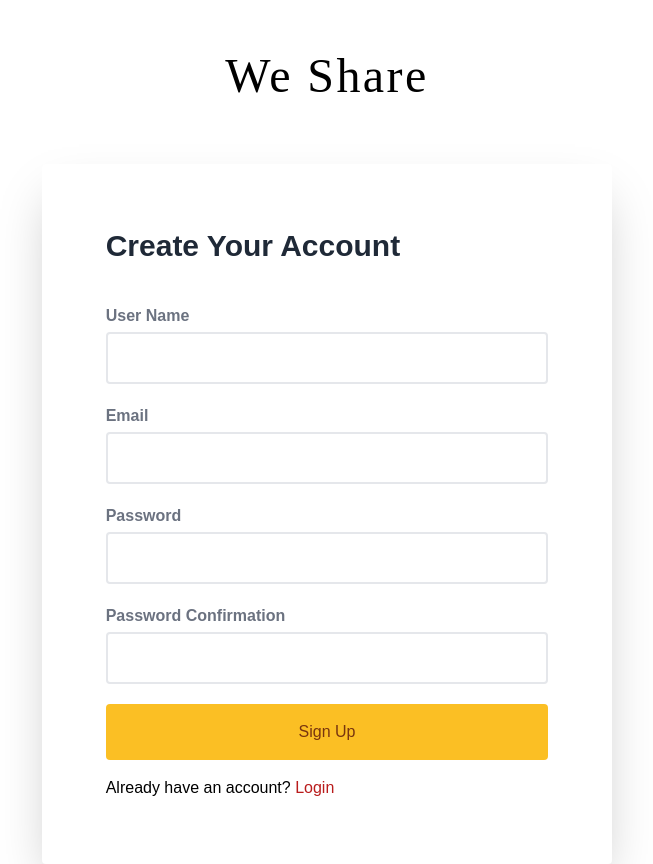
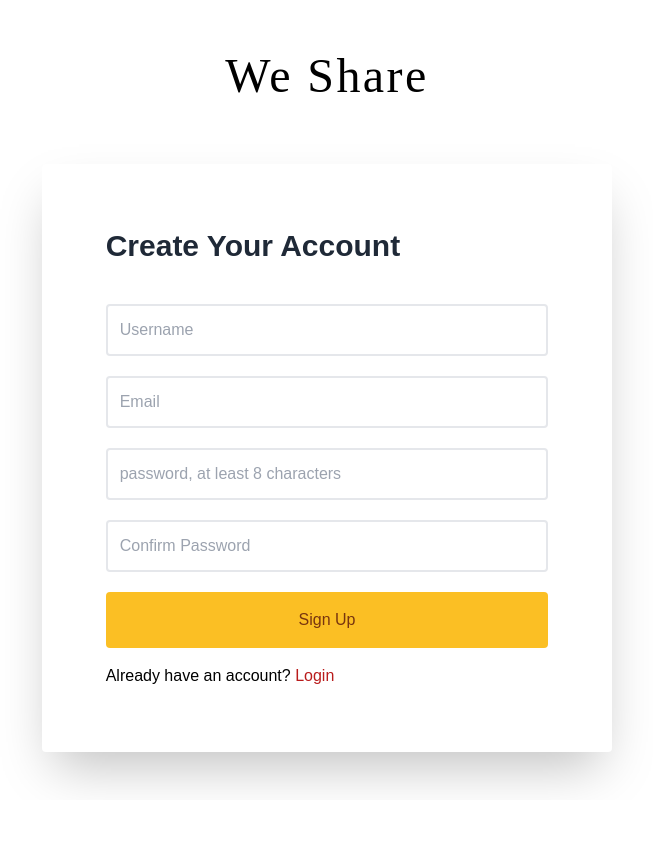
Before and after one commit to kellikells/we-share, a Next.js app: page /register in a window 1280 px wide. Shown: the whole page, without its empty margins (313-966 px from the left). After the commit the page ends 800 px from the top, so only its background shows below. Built offline with nearby package versions, Linux system fonts and the light colour scheme.

Commit message:
partial success on registration

```diff
--- a/components/RegisterForm.js
+++ b/components/RegisterForm.js
@@ -1,9 +1,10 @@
 import React, { useState, useEffect, useContext } from 'react';
 import Link from 'next/link';
 // import { Errors } from './Errors';
-// import Router from 'next/router';
+import Router from 'next/router';
 // import cookie from 'js-cookie';
 import { GlobalContext } from '../context/GlobalState';
+import router from 'next/router';
 
 export const RegisterForm = () => {
 
@@ -14,10 +15,11 @@ export const RegisterForm = () => {
     const [errors, setErrors] = useState({});
     const [isSubmitting, setIsSubmitting] = useState(false);
 
-    const { addUser, getUsers, creatingUser, error } = useContext(GlobalContext);
+    const { addUser } = useContext(GlobalContext);
 
     // Regex
     const emailFormat = /^[a-zA-Z0-9.!#$%&'*+/=?^_`{|}~-]+@[a-zA-Z0-9-]+(?:\.[a-zA-Z0-9-]+)*$/;
+    // const emailFormat = /^[a-zA-Z0-9]+@[a-zA-Z0-9]+\.[A-Za-z]+$/;
 
     // function to clear form input fields
     const resetForm = () => {
@@ -31,20 +33,25 @@ export const RegisterForm = () => {
         if (isSubmitting) {
 
             // if there are no errors, add the new user
-            if (Object.keys(errors).length === 0) {
-                console.log(`no errors`);
+            if (Object.keys(errors).length == 0) {
+
+                console.log('registerForm: line 37: no errors');
+
+
 
                 const newUser = {
                     name,
                     email,
-                    password,
-                    passwordConfirm
+                    password
                 }
                 addUser(newUser);
-                resetForm()
+
+
+                setIsSubmitting(false);
+                router.push('/');
             }
             else {
-                console.log(`WARNING : ERRORS`);
+                console.log(`registerForm: line 52: ERRORS`);
                 setIsSubmitting(false);
             }
         }
@@ -59,14 +66,14 @@ export const RegisterForm = () => {
         setIsSubmitting(true);
     }
 
-    // 2- validation for form inputs
+    // 2- validation form inputs
     const validateForm = () => {
         let err = {};
 
         if (!name || name.length <= 2) {
             err.name = 'Please enter a name with at least 3 characters';
         }
-        if (!email || !email.value.match(emailFormat)) {
+        if (!email || !emailFormat.test(email)) {
             err.email = 'Please enter a valid email address';
         }
         if (!password || password < 8) {
@@ -90,11 +97,12 @@ export const RegisterForm = () => {
                         : <form onSubmit={handleSubmit} className='space-y-5'>
 
                             <div>
-                                <label className='block mb-1 font-bold text-gray-500'>
+                                <label className='invisible' htmlFor='user-name'>
                                     User Name
                                 </label>
 
                                 <input
+                                    placeholder='Username'
                                     name='name'
                                     id='user-name'
                                     onChange={(e) => setName(e.target.value)}
@@ -103,15 +111,20 @@ export const RegisterForm = () => {
                                     className='w-full border-2 border-gray-200 p-3 rounded outline-none focus:border-purple-500'
                                 />
 
-                                {errors.name ? errors.name : null}
+                                {errors.name
+                                    ? <div className='text-red-600 font-thin'>
+                                        {errors.name}
+                                    </div>
+                                    : null}
                             </div>
 
                             <div>
-                                <label className='block mb-1 font-bold text-gray-500'>
+                                <label className='invisible' htmlFor='email-input'>
                                     Email
                                 </label>
 
                                 <input
+                                    placeholder='Email'
                                     name='email'
                                     id='email-input'
                                     onChange={(e) => setEmail(e.target.value)}
@@ -120,15 +133,20 @@ export const RegisterForm = () => {
                                     className='w-full border-2 border-gray-200 p-3 rounded outline-none focus:border-purple-500'
                                 />
 
-                                {errors.email ? errors.email : null}
+                                {errors.email
+                                    ? <div className='text-red-600 font-thin'>
+                                        {errors.email}
+                                    </div>
+                                    : null}
                             </div>
 
                             <div>
-                                <label className='block mb-1 font-bold text-gray-500'>
+                                <label className='invisible' htmlFor='password-input'>
                                     Password
                                 </label>
 
                                 <input
+                                    placeholder='password, at least 8 characters'
                                     name='password'
                                     id='password-input'
                                     onChange={(e) => setPassword(e.target.value)}
@@ -137,16 +155,21 @@ export const RegisterForm = () => {
                                     className='w-full border-2 border-gray-200 p-3 rounded outline-none focus:border-purple-500'
                                 />
 
-                                {errors.password ? errors.password : null}
+                                {errors.password
+                                    ? <div className='text-red-600 font-thin'>
+                                        {errors.password}
+                                    </div>
+                                    : null}
                             </div>
 
 
                             <div>
-                                <label className='block mb-1 font-bold text-gray-500'>
+                                <label className='invisible' htmlFor='password-confirm-input'>
                                     Password Confirmation
                                 </label>
 
                                 <input
+                                    placeholder='Confirm Password'
                                     name='passwordConfirm'
                                     id='password-confirm-input'
                                     onChange={(e) => setPasswordConfirm(e.target.value)}
@@ -155,7 +178,11 @@ export const RegisterForm = () => {
                                     className='w-full border-2 border-gray-200 p-3 rounded outline-none focus:border-purple-500'
                                 />
 
-                                {errors.passwordConfirm ? errors.passwordConfirm : null}
+                                {errors.passwordConfirm
+                                    ? <div className='text-red-600 font-thin'>
+                                        {errors.passwordConfirm}
+                                    </div>
+                                    : null}
                             </div>
 
 
--- a/context/GlobalState.js
+++ b/context/GlobalState.js
@@ -1,4 +1,5 @@
 import React, { createContext, useReducer } from 'react';
+import { useRouter } from 'next/router';
 import AppReducer from './AppReducer';
 import axios from 'axios';
 
@@ -7,7 +8,7 @@ import axios from 'axios';
 // >>any "initial state" would go inside this object, in this case only "items"
 const initialState = {
     items: [],
-    currentUser: [],
+    currentUser: {},
     loading: true,
     creatingUser: false,
     loggedIn: false,
@@ -28,6 +29,7 @@ export const GlobalContext = createContext(initialState);
 // >>useReducer: takes in: wherever our reducer is, and initial state
 // --------------------------------
 export const GlobalProvider = ({ children }) => {
+    const router = useRouter();
     const [state, dispatch] = useReducer(AppReducer, initialState);
 
     // Actions
@@ -36,58 +38,10 @@ export const GlobalProvider = ({ children }) => {
 
 
     // --------------------------------------------------------------
-    //                     error messages
-    // --------------------------------------------------------------
-
-
-
-
-    // --------------------------------------------------------------
-    //                   .find() user by email
-    // --------------------------------------------------------------
-    async function getUsers(email) {
-
-        const res = await axios.get('/api/users');
-
-
-        console.log(res.data.data.length);
-        // console.log(res[0])
-        // res.map((user) => {
-        //     if (user.email == email) {
-
-        //         console.log(`ERROR: email already exists`);
-
-        //         // dispatch({
-        //         //     type: 'USER_ERROR',
-        //         //     payload: err.response.data.error
-        //         // });
-        //     }
-        //     else {
-
-        //         console.log(`SUCCESS: ${email} does not exist in database`);
-
-        //         dispatch({
-        //             type: 'INITIALIZE_CREATE_USER',
-        //             payload: true
-        //         })
-        //     }
-        // })
-    }
-
-    //     } catch (err) {
-    //         dispatch({
-    //             type: 'USER_ERROR',
-    //             payload: err.response.data.error
-    //         });
-    //     }
-    // }
-
-
-    // --------------------------------------------------------------
     //                        add NEW USER
     // --------------------------------------------------------------
 
-    async function addUser(newUser) {
+    async function addUser(user) {
 
         const config = {
             headers: {
@@ -96,14 +50,16 @@ export const GlobalProvider = ({ children }) => {
         }
 
         try {
-            const res = await axios.post('/api/users', newUser, config);
+            const res = await axios.post('/api/users', user, config);
 
-            console.log(`global state: res.data.data: ${res.data.data}`);
+            console.log(`line 56:global state: res.data.data: ${res.data.data.name}`);
             dispatch({
                 type: 'ADD_USER',
-                payload: res.data.data
+                payload: res.data.data.name
             });
+            // router.push('/');
         } catch (err) {
+            console.log(`line 62: global state: user error: ${err.response.data.error}`);
             dispatch({
                 type: 'USER_ERROR',
                 payload: err.response.data.error
@@ -213,7 +169,6 @@ export const GlobalProvider = ({ children }) => {
     //                          use ALL item
     // --------------------------------------------------------------
 
-
     async function useAll(id, itemName) {
         const config = {
             headers: {
@@ -244,7 +199,6 @@ export const GlobalProvider = ({ children }) => {
     //                         DELETE item
     // --------------------------------------------------------------
 
-
     async function deleteItem(id) {
         try {
             await axios.delete(`/api/items/${id}`);
@@ -263,7 +217,6 @@ export const GlobalProvider = ({ children }) => {
 
 
     return (
-
         // provider component, with a <value> prop of <state.items>   ** so we can access it from context
         // >>provider provides: state, and actions to whatever it is wrapped around
         // >>whatever gets wrapped = children, and in this case it's the compoents in App.js
@@ -271,11 +224,9 @@ export const GlobalProvider = ({ children }) => {
             items: state.items,
             currentUser: state.currentUser,
             loading: state.loading,
-            creatingUser: state.creatingUser,
             loggedIn: state.loggedIn,
             error: state.error,
 
-            getUsers,
             addUser,
 
             getItems,
@@ -284,8 +235,6 @@ export const GlobalProvider = ({ children }) => {
             deleteItem,
             addItem
         }}>
-
             {children}
-
         </GlobalContext.Provider>);
 }
--- a/styles/index.css
+++ b/styles/index.css
@@ -12,6 +12,10 @@ body {
 
 input:focus::placeholder {
      color: transparent;
+}
+
+label {
+     display:none;
 }
 
 /* ------------------------------------------------- */
```
Also changed, not shown: context/AppReducer.js (+6 -9 lines), pages/api/users/index.js (+59 -27 lines).
